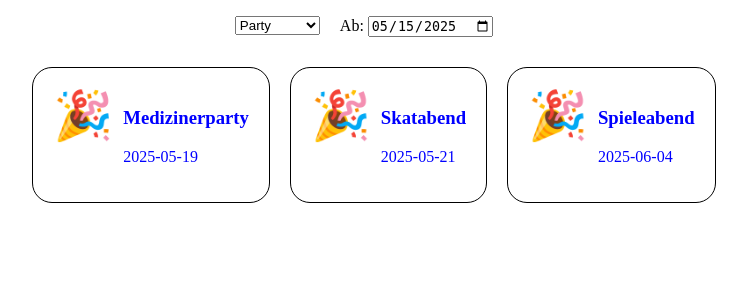
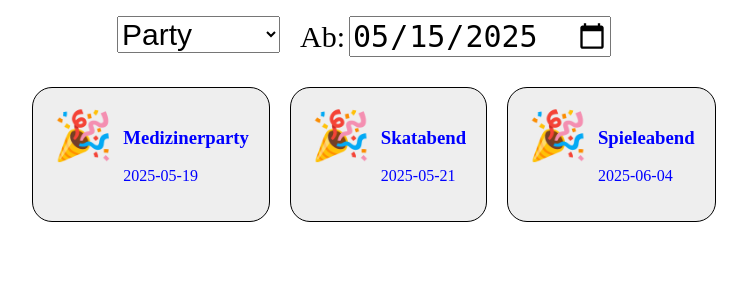
Before and after one commit to Odin2325/TQ6WebsiteTeam1, a Flask app: page / in a window 1280 px wide. Shown: the part 52-352 px from the top of the page, without its empty margins (266-1013 px from the left). Run offline with Flask 3, Linux system fonts and the light colour scheme; data comes from the database, SQL or seed files in the repository.

Commit message:
fonts und background

```diff
--- a/templates/index.html
+++ b/templates/index.html
@@ -16,6 +16,7 @@
             border-radius: 20px;
             padding: 20px;
             gap: 10px;
+            background-color: #eee;
         }
 
         .form {
@@ -27,22 +28,25 @@
             color: blue;
             text-decoration: none;
         }
+        .font {
+            font-size: 30px;
+        }
     </style>
     <form class="form">
         <div>
-            <select name="kategorie" id="veranstaltung" onchange="this.form.submit()">
+            <select class="font" name="kategorie" id="veranstaltung" onchange="this.form.submit()">
                 {% for kategorie in kategorien %}
                     <option value="{{ kategorie }}" {% if kategorie == selected %} selected {% endif %}>{{ kategorie }}</option>
                 {% endfor %}
             </select>
         </div>
         <div>
-            <label for="datum">Ab:</label>
-            <input type="date" name="datum" id="datum" value="{{ datum }}" onchange="this.form.submit()">
+            <label class="font" for="datum">Ab:</label>
+            <input class="font" type="date" name="datum" id="datum" value="{{ datum }}" onchange="this.form.submit()">
         </div>
         <div>
             <noscript>
-                <button type="submit">Suchen</button>
+                <button class="font" type="submit">Suchen</button>
             </noscript>
         </div>
     </form>
```
